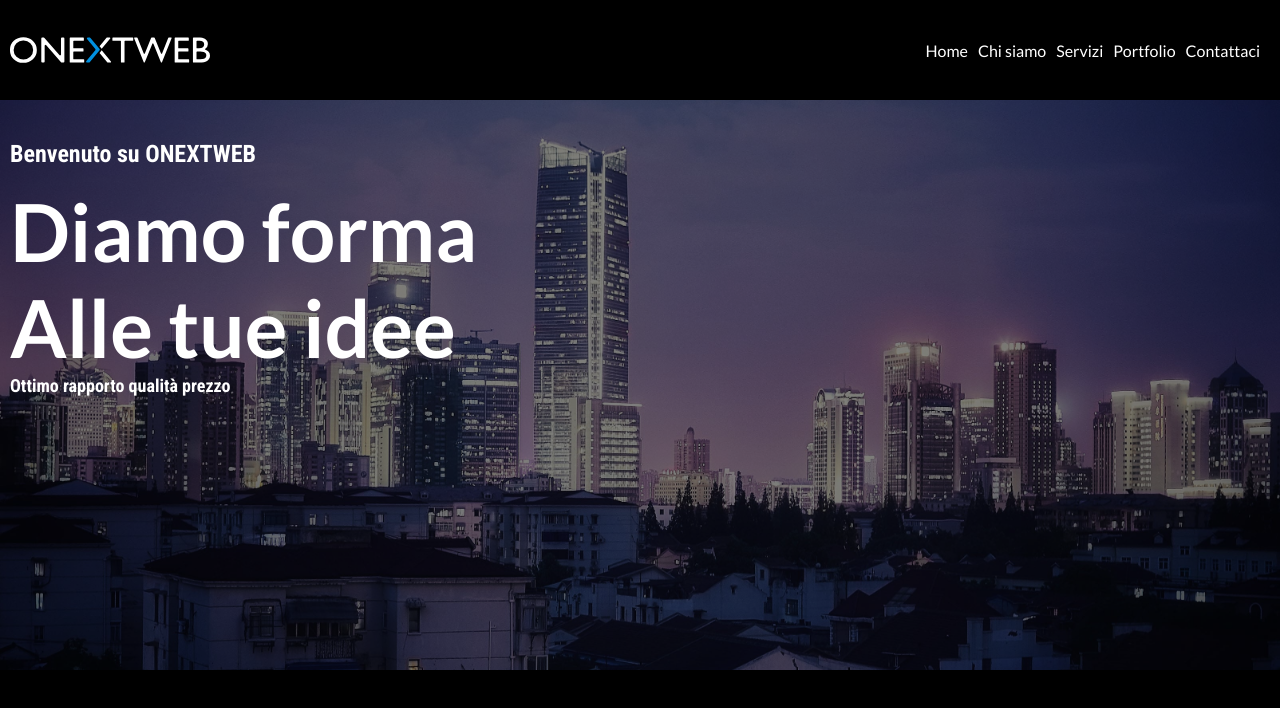
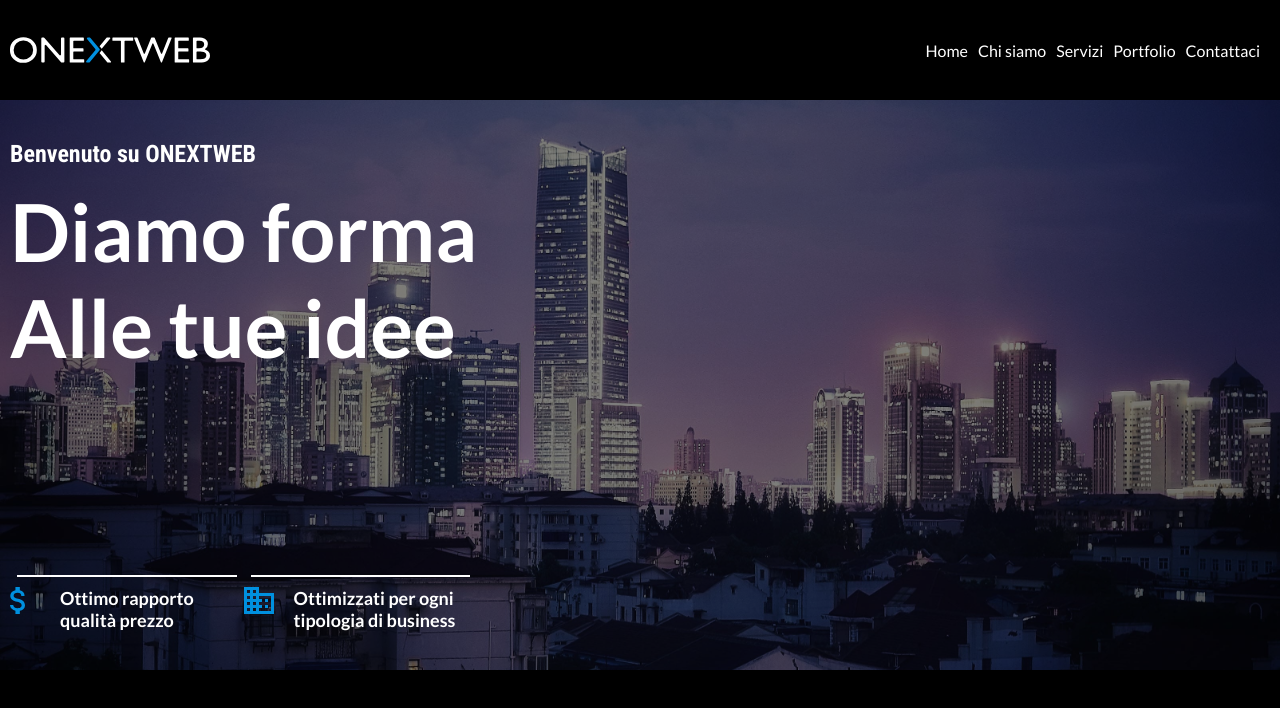
Before and after one commit to fabiopier/onextweb, an Angular app: page / in a window 1280 px wide. Shown: the top 708 px of the page. Built offline with nearby package versions, Linux system fonts and the light colour scheme; no server answers.

Commit message:
fix header

```diff
--- a/src/app/pages/home/home.component.html
+++ b/src/app/pages/home/home.component.html
@@ -8,14 +8,27 @@
                     <h2 class="xx-font-80 xx-text-white xx-m-0 xx-font-lato xx-m-top-15">Diamo forma <br> Alle tue idee</h2>
                     <div class="header__left__footer">
                         <div class="header__left__footer__left">
-                            <div class="header__left__footer__contain__icon"></div>
+                            <div class="header__left__footer__contain__line">
+                                <div  class="header__left__footer__contain__line__contain"></div>
+                            </div>
+                            <div class="header__left__footer__contain__icon">
+                                <img src="/assets/home/Icon material-attach-money.svg" class="header__left__footer__contain__icon__contain" >
+                            </div>
                             <div class="header__left__footer__contain__label">
-                                <h4 class="xx-font-18 xx-text-white xx-m-0 xx-font-robotoc">Ottimo rapporto qualità prezzo</h4>
+                                <h4 class="xx-font-18 xx-text-white xx-m-0 xx-font-lato">Ottimo rapporto <br/> qualità prezzo</h4>
                             </div>
                         </div>
                         <div class="header__left__footer__right">
-                            <div class="header__left__footer__contain__icon"></div>
-                            <div class="header__left__footer__contain__label"></div>
+                            <div class="header__left__footer__contain__line">
+                                <div  class="header__left__footer__contain__line__contain"></div>
+                            </div>
+                            <div class="header__left__footer__contain__icon">
+                                <img src="/assets/home/Icon material-business.svg" class="header__left__footer__contain__icon__contain" >
+
+                            </div>
+                            <div class="header__left__footer__contain__label">
+                                <h4 class="xx-font-18 xx-text-white xx-m-0 xx-font-lato">Ottimizzati per ogni <br/> tipologia di business</h4>
+                            </div>
                         </div>
                     </div>
                 </div>
--- a/src/app/pages/home/home.component.scss
+++ b/src/app/pages/home/home.component.scss
@@ -19,23 +19,33 @@
     position: absolute;
     .header__left{
       .header__left__footer{
-        .header__left__footer__left{
+        margin-top: 200px;
+        .header__left__footer__left, .header__left__footer__right{
+          width: 50%;
+          float: left;
+          .header__left__footer__contain__line{
+            .header__left__footer__contain__line__contain{
+              height: 10px;
+              width: 94%;
+              margin-left: 3%;
+             border-top: 2px solid white;
+            }
+          }
           .header__left__footer__contain__icon{
+            float: left;
+            width: 50px;
+            .header__left__footer__contain__icon__contain{
+
+            }
 
           }
           .header__left__footer__contain__label{
-
+            width: Calc(100% - 50px);
+            float: left
           }
 
         }
-        .header__left__footer__right{
-          .header__left__footer__contain__icon{
 
-          }
-          .header__left__footer__contain__label{
-
-          }
-        }
       }
     }
     .header__right{
```
Also changed, not shown: 2 other files (tests, documents, lock files or other folders).
